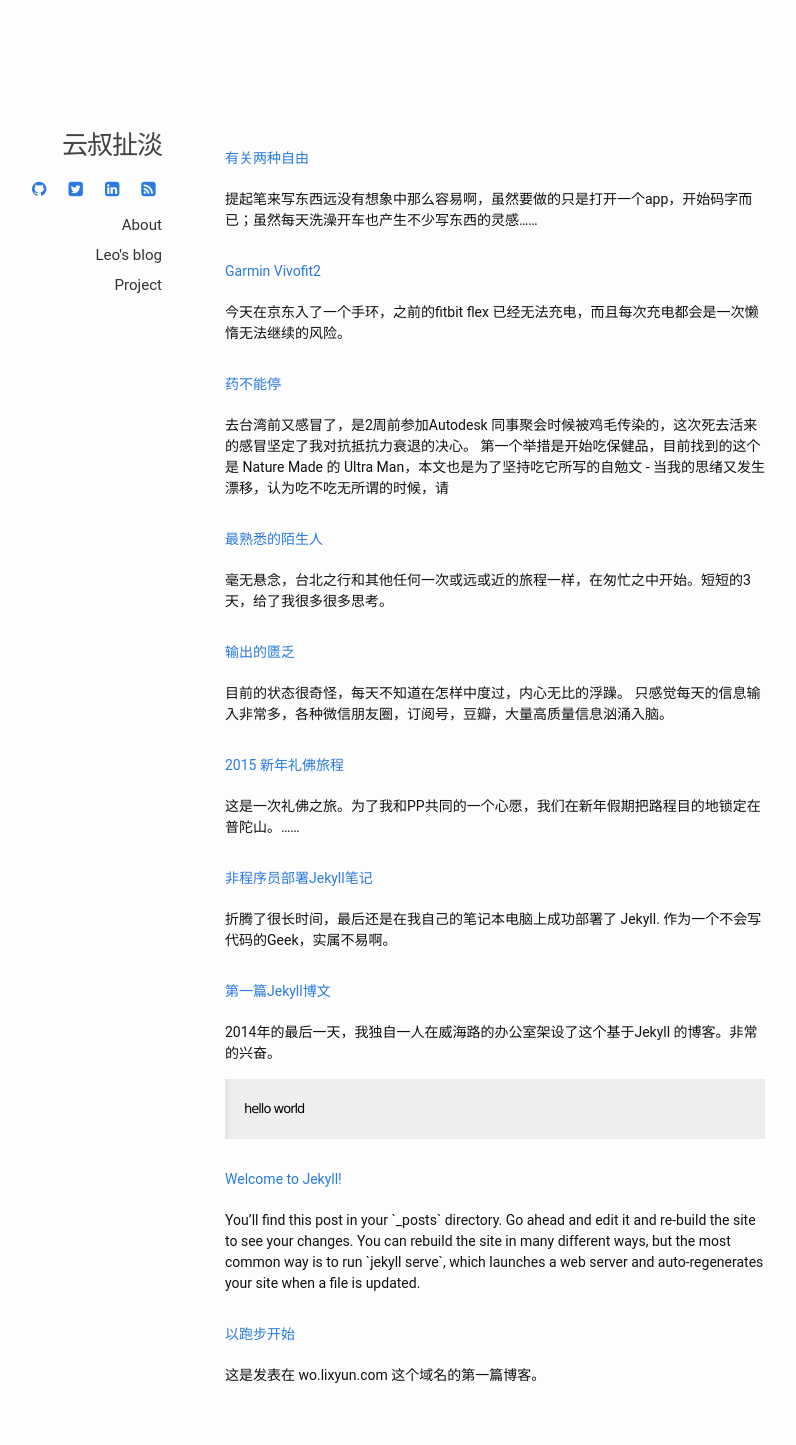
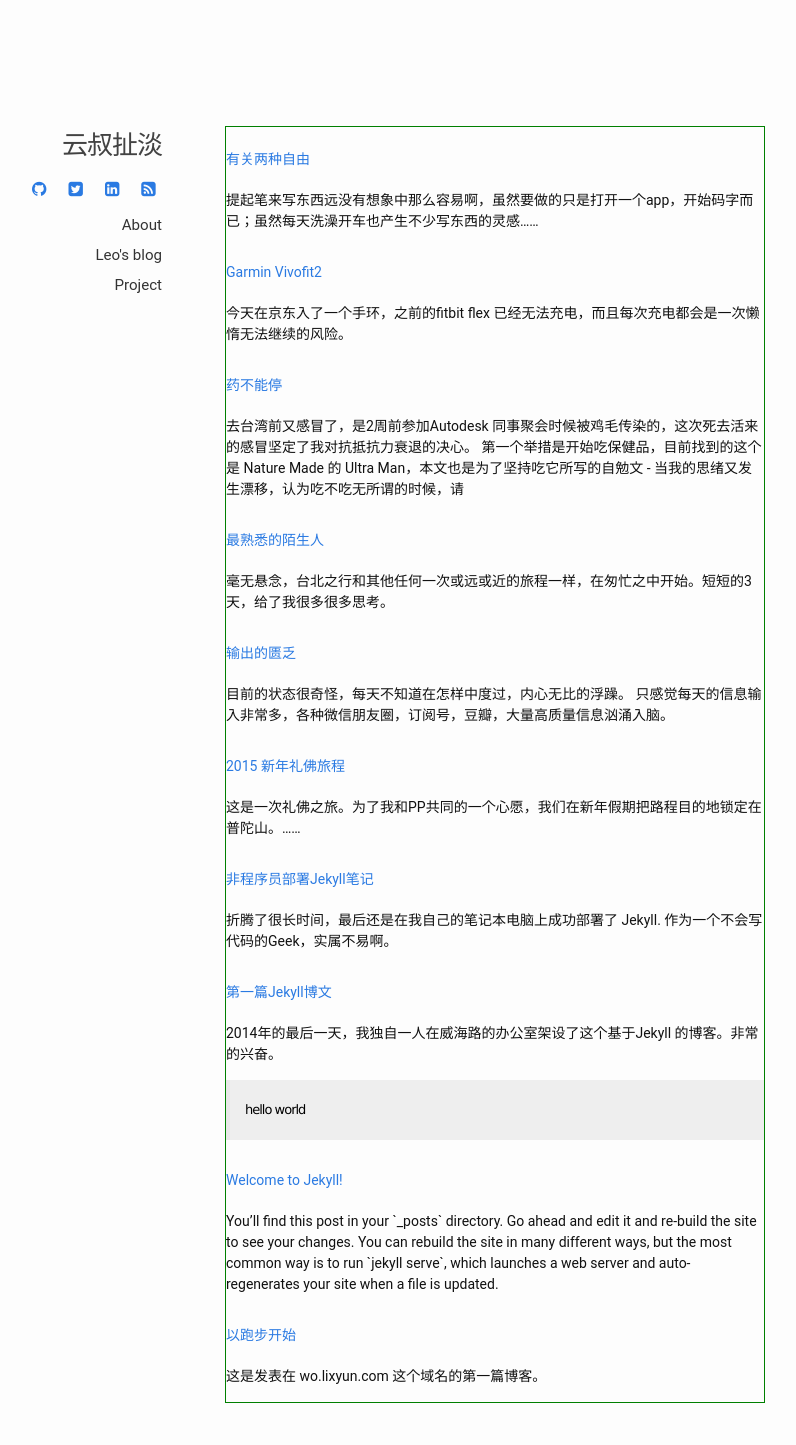
Before and after one commit to leoshcn/leoshcn.github.io, a Jekyll site: the page built from blog.html, in a window 1280 px wide. Shown: the whole page, without its empty margins (158-954 px from the left). Built offline with Jekyll 4.4.1, drawn with Linux system fonts in a browser that asks for light colours.

Commit message:
test home

```diff
--- a/css/style.css
+++ b/css/style.css
@@ -4,6 +4,14 @@
 
 
 }
+
+.home {
+
+border:1px solid green;
+
+
+}
+
 
 .author-info {
     font-size: 0.9em;
```
